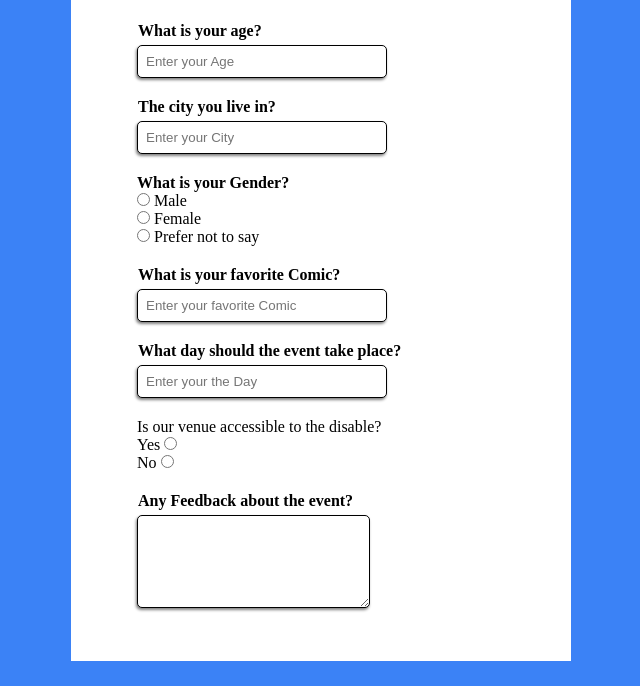
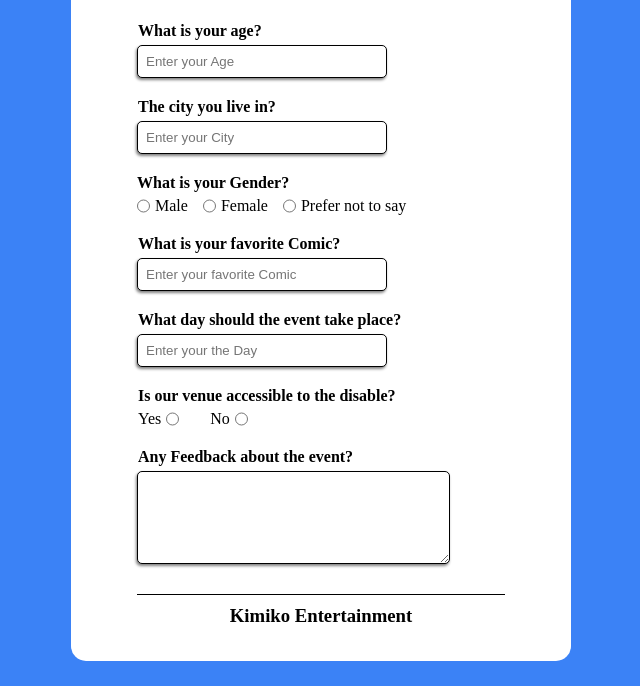
Before and after one commit to SmallPeenwow/comicon-survey, a plain HTML site: page index.html in a window 1280 px wide. Shown: the part 114-800 px from the top of the page, without its empty margins (319-959 px from the left). Drawn offline with Linux system fonts and the light colour scheme.

Commit message:
Complete

```diff
--- a/index.html
+++ b/index.html
@@ -5,13 +5,13 @@
     <meta http-equiv="X-UA-Compatible" content="IE=edge">
     <meta name="viewport" content="width=device-width, initial-scale=1.0">
     <link rel="stylesheet" href="style.css">
-    <title>Document</title>
+    <title>Survey</title>
 </head>
 <body>
 
     <main>
         <div class="header">
-            <h2>Kimiko Entertainment</h2>
+            <h2>Survey Form</h2>
             <p>Comicon South Africa</p>
         </div>
 
@@ -26,19 +26,19 @@
                 <input type="text" name="city" id="city" placeholder="Enter your City">
             </div>
 
-            <div>
+            <div class="gender-div">
                 <h4>What is your Gender? </h4>
 
                 <div class="gender-list">
-                    <div>
+                    <div class="gender-child">
                         <input type="radio" id="male" value="male" name="gender-list">
                         <label for="male">Male</label>
                     </div>
-                    <div>
+                    <div class="gender-child">
                         <input type="radio" id="female" value="female" name="gender-list">
                         <label for="female">Female</label>
                     </div>
-                    <div>
+                    <div class="gender-child">
                         <input type="radio" id="preferNo" value="preferNo" name="gender-list">
                         <label for="preferNo">Prefer not to say</label>
                     </div>
@@ -55,15 +55,15 @@
                 <input type="text" name="day" id="day" placeholder="Enter your the Day">
             </div>
 
-            <div>
+            <div class="accessible-list">
                 <label for="accessible">Is our venue accessible to the disable?</label>
                 <div class="list">
-                    <div>
+                    <div class="list-child">
                         <label for="yes">Yes</label>
                         <input id="yes" value="yes" for="list" type="radio">
                     </div>
 
-                    <div>
+                    <div class="list-child">
                         <label for="no">No</label>
                         <input id="no" value="no" name="list" type="radio">
                     </div>
@@ -72,10 +72,14 @@
 
             <div class="child form-feedback">
                 <label for="feedback" >Any Feedback about the event?</label>
-                <textarea id="feedback" name="feedback" rows="5" cols="25"></textarea>
+                <textarea id="feedback" name="feedback" rows="5" cols="35"></textarea>
             </div>
 
         </form>
+
+        <section>
+            <h3>Kimiko Entertainment</h3>
+        </section>
     </main>
 
 </body>
--- a/style.css
+++ b/style.css
@@ -23,6 +23,7 @@ main {
 	flex-direction: column;
 	align-items: center;
 	gap: 10px;
+	border-radius: 15px;
 }
 
 form {
@@ -69,7 +70,82 @@ textarea:focus {
 	text-decoration: none;
 }
 
-.child label {
+.child label,
+.accessible-list label {
 	font-weight: 600;
 	padding: 0px 0px 0px 1px;
 }
+
+.gender-list {
+	display: flex;
+	gap: 15px;
+}
+
+.gender-div {
+	display: flex;
+	flex-direction: column;
+	gap: 5px;
+}
+
+.gender-child {
+	display: flex;
+	justify-content: center;
+	gap: 5px;
+}
+
+.list {
+	display: flex;
+	gap: 30px;
+}
+
+.list-child {
+	display: flex;
+	justify-content: center;
+	gap: 5px;
+}
+
+.list-child label {
+	font-weight: 400;
+}
+
+.accessible-list {
+	display: flex;
+	flex-direction: column;
+	gap: 5px;
+}
+
+section {
+	display: flex;
+	justify-content: center;
+	align-items: center;
+	border-top: 1px solid black;
+	width: 80%;
+	margin-top: 20px;
+	padding: 10px 0px;
+}
+
+@media only screen and (max-width: 400px) {
+	main {
+		margin-top: 150px;
+		height: 800px;
+		width: 90%;
+	}
+
+	.child input,
+	textarea {
+		width: 200px;
+	}
+}
+
+@media only screen and (max-width: 300px) {
+	main {
+		margin-top: 250px;
+		height: 870px;
+		padding: 10px;
+	}
+
+	.gender-list {
+		flex-direction: column;
+		align-items: flex-start;
+	}
+}
```
